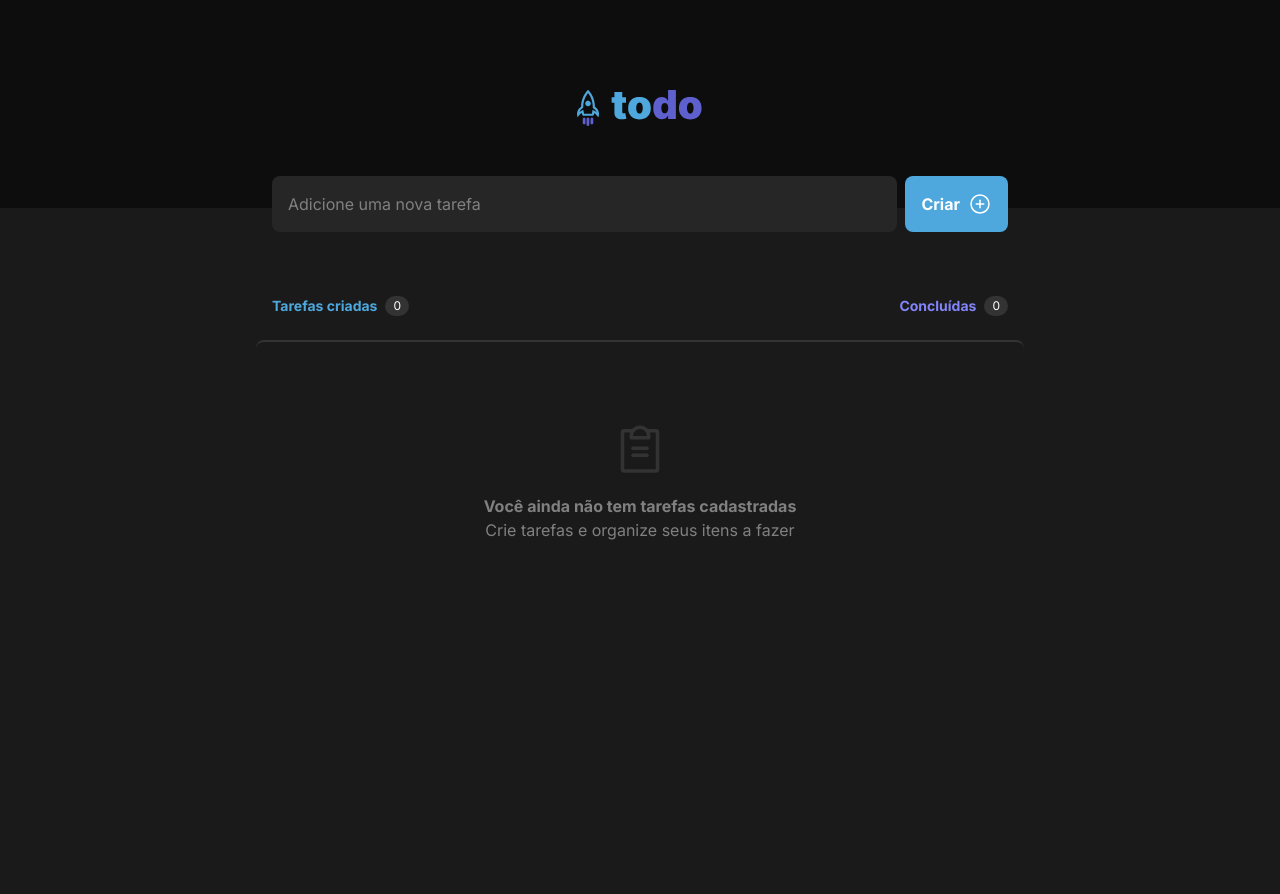
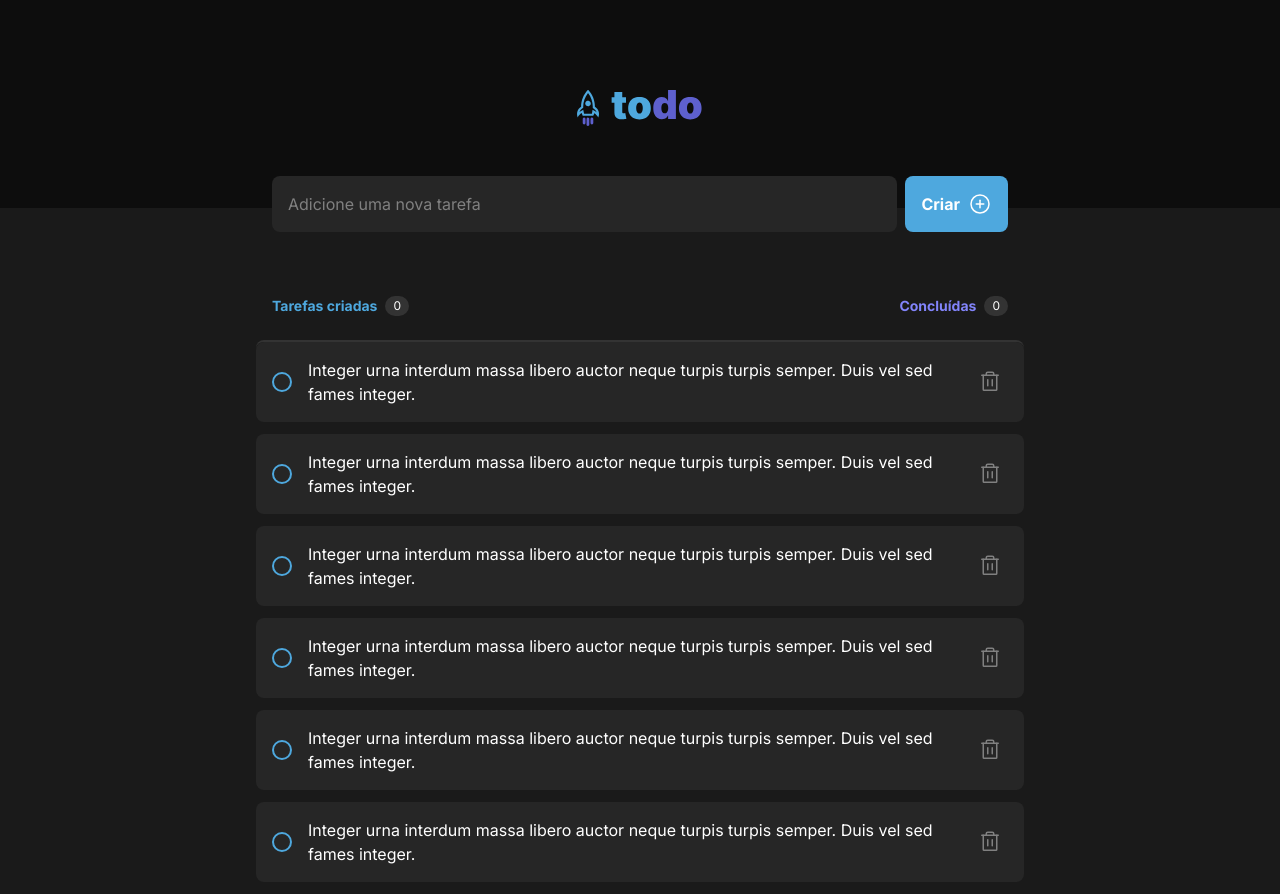
Before and after one commit to pedromeira220/ignite-fundamentos-react, a React (Vite) app: page / in a window 1280 px wide. Before the commit the page ends 800 px from the top, so only its background shows below. Built offline with nearby package versions, Linux system fonts and the light colour scheme.

Commit message:
feat: adding the checking a task effect

```diff
--- a/src/components/Checkbox/index.tsx
+++ b/src/components/Checkbox/index.tsx
@@ -1,10 +1,23 @@
 import * as CheckboxRadix from '@radix-ui/react-checkbox'
 import { Check } from 'phosphor-react'
 
-export function Checkbox() {
+interface CheckboxProps {
+  setIsCheckboxChecked: (
+    isChecked: boolean | ((bool: boolean) => boolean)
+  ) => void
+}
+
+export function Checkbox({ setIsCheckboxChecked }: CheckboxProps) {
   return (
     <div>
-      <CheckboxRadix.Root className="bg-transparent w-5 h-5 flex items-center justify-center rounded-full border-blue border-2 text-purple-dark hover:bg-blue-dark">
+      <CheckboxRadix.Root
+        className="bg-transparent w-5 h-5 flex items-center justify-center rounded-full border-blue border-2 text-purple-dark hover:bg-blue-dark"
+        onClick={() => {
+          setIsCheckboxChecked((state: boolean) => {
+            return !state
+          })
+        }}
+      >
         <CheckboxRadix.Indicator>
           <Check size={16} color="#ffffff" />
         </CheckboxRadix.Indicator>
--- a/src/components/Task/index.tsx
+++ b/src/components/Task/index.tsx
@@ -1,12 +1,19 @@
+import { useState } from 'react'
 import { Checkbox } from '../Checkbox'
 import { DeleteButton } from '../DeleteButton'
 
 export function Task() {
+  const [isCheckboxChecked, setIsCheckboxChecked] = useState(false)
+
   return (
-    <div className="bg-gray-500 flex items-center justify-between p-4 rounded-lg w-full">
+    <div className="bg-gray-500 flex items-center justify-between p-4 rounded-lg w-full mb-3">
       <div className="gap-4 flex items-center justify-between">
-        <Checkbox />
-        <span className="text-white">
+        <Checkbox setIsCheckboxChecked={setIsCheckboxChecked} />
+        <span
+          className={` ${
+            isCheckboxChecked ? 'text-gray-300 line-through' : 'text-white'
+          }`}
+        >
           Integer urna interdum massa libero auctor neque turpis turpis semper.
           Duis vel sed fames integer.
         </span>
--- a/src/pages/Home/index.tsx
+++ b/src/pages/Home/index.tsx
@@ -1,7 +1,7 @@
-import { ClipboardText } from 'phosphor-react'
 import { Button } from '../../components/Button'
 import { Header } from '../../components/Header'
 import { Input } from '../../components/Input'
+import { Task } from '../../components/Task'
 
 export function Home() {
   return (
@@ -35,7 +35,19 @@ export function Home() {
         </header>
 
         <main className="w-full rounded-2 overflow-hidden flex-1 border-t-2 border-gray-400 rounded-lg mt-6 flex items-center justify-center flex-col text-gray-300 ">
-          <div className="flex items-center justify-center flex-col mt-20">
+          <Task />
+          <Task />
+          <Task />
+          <Task />
+          <Task />
+          <Task />
+        </main>
+      </section>
+    </div>
+  )
+}
+/*
+<div className="flex items-center justify-center flex-col mt-20">
             <ClipboardText size={56} color="#333333" />
             <span className="font-bold mt-4 text-center">
               Você ainda não tem tarefas cadastradas
@@ -44,8 +56,4 @@ export function Home() {
               Crie tarefas e organize seus itens a fazer
             </span>
           </div>
-        </main>
-      </section>
-    </div>
-  )
-}
+ */
```
